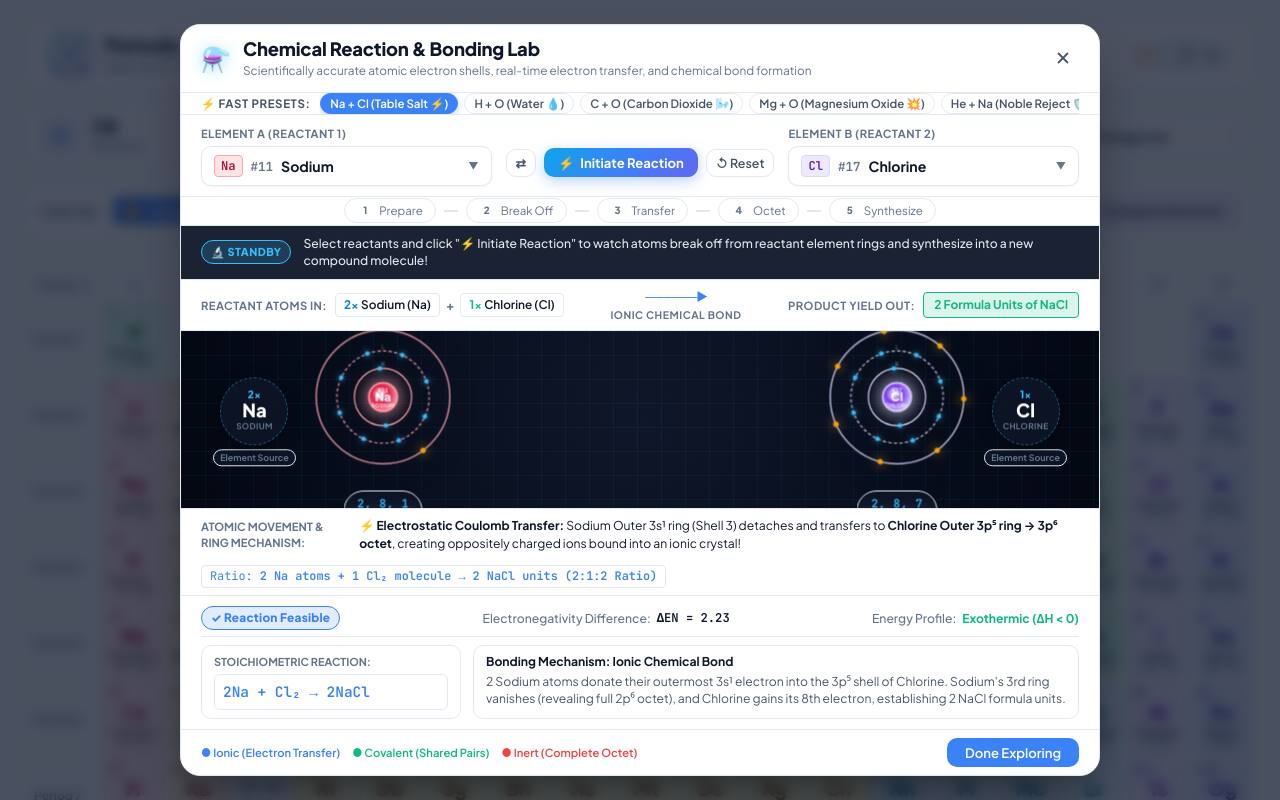
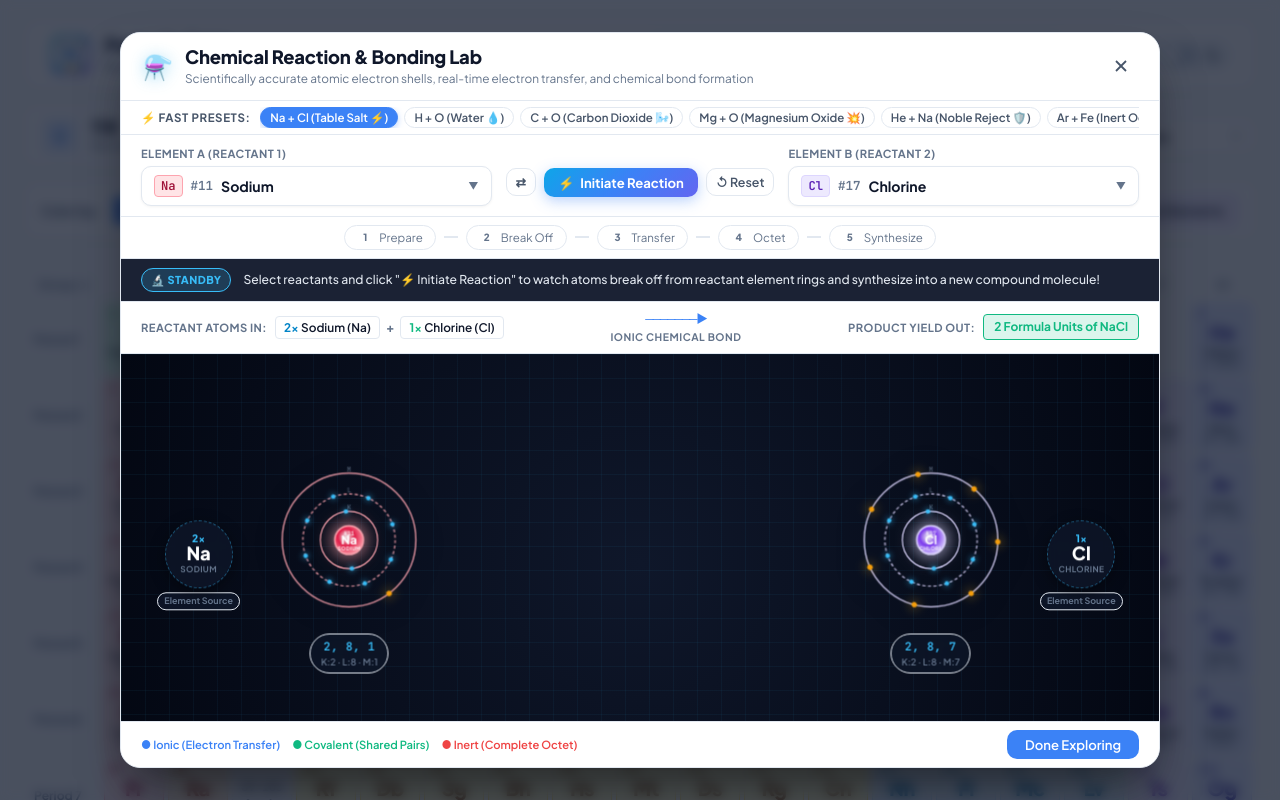
Before and after one commit to VivekMendhe/Periodic-Table, a React (Vite) app: page / in a window 1280 px wide. Both pictures are taken after a click on the button "Simulate Chemical Reactions & Bonding between elements". Shown: the top 800 px of the page. Built offline with nearby package versions, Linux system fonts and the light colour scheme.

Commit message:
fix(reaction-lab): add dedicated scrollable container and prevent flex squishing

```diff
--- a/src/components/ReactionLab/ReactionLabModal.css
+++ b/src/components/ReactionLab/ReactionLabModal.css
@@ -17,27 +17,55 @@
   background: var(--surface-primary);
   border: 1px solid var(--border-color);
   border-radius: var(--radius-xl);
-  max-width: 920px;
+  max-width: 1040px;
   width: 100%;
-  max-height: 94vh;
+  height: 92vh;
+  max-height: 92vh;
   display: flex;
   flex-direction: column;
-  box-shadow: 0 25px 50px -12px rgba(0, 0, 0, 0.45);
-  overflow-y: auto;
-  overflow-x: hidden;
-  scrollbar-width: thin;
-  scrollbar-color: var(--border-color) transparent;
+  box-shadow: 0 25px 50px -12px rgba(0, 0, 0, 0.55);
+  overflow: hidden; /* Header and Footer stay pinned, body scrolls! */
   animation: reactionScaleUp 0.24s cubic-bezier(0.16, 1, 0.3, 1);
 }
 
-/* Header */
+/* Header - Pinned at top */
 .reaction-modal-header {
   display: flex;
   align-items: center;
   justify-content: space-between;
-  padding: 12px 20px;
+  padding: 12px 22px;
   border-bottom: 1px solid var(--border-color);
   background: var(--surface-primary);
+  flex-shrink: 0;
+  z-index: 20;
+}
+
+/* Dedicated Scrollable Body Container with Custom Cyan Scrollbar */
+.reaction-modal-scroll-body {
+  flex: 1;
+  overflow-y: auto;
+  overflow-x: hidden;
+  display: flex;
+  flex-direction: column;
+  scrollbar-width: thin;
+  scrollbar-color: #38bdf8 rgba(15, 23, 42, 0.7);
+}
+
+.reaction-modal-scroll-body::-webkit-scrollbar {
+  width: 8px;
+}
+
+.reaction-modal-scroll-body::-webkit-scrollbar-track {
+  background: rgba(15, 23, 42, 0.7);
+}
+
+.reaction-modal-scroll-body::-webkit-scrollbar-thumb {
+  background: rgba(56, 189, 248, 0.45);
+  border-radius: 4px;
+}
+
+.reaction-modal-scroll-body::-webkit-scrollbar-thumb:hover {
+  background: #38bdf8;
 }
 
 .reaction-title-group {
@@ -95,6 +123,7 @@
   overflow-x: auto;
   white-space: nowrap;
   scrollbar-width: none;
+  flex-shrink: 0;
 }
 
 .reaction-presets-strip::-webkit-scrollbar {
@@ -150,6 +179,7 @@
   padding: 10px 20px;
   background: var(--surface-primary);
   border-bottom: 1px solid var(--border-color);
+  flex-shrink: 0;
 }
 
 .reaction-selector-col {
@@ -242,6 +272,7 @@
   background: var(--bg-secondary);
   border-bottom: 1px solid var(--border-color);
   overflow-x: auto;
+  flex-shrink: 0;
 }
 
 .stepper-step {
@@ -311,6 +342,7 @@
   gap: 12px;
   font-size: 0.76rem;
   transition: all 0.3s ease;
+  flex-shrink: 0;
 }
 
 .narrative-badge {
@@ -370,6 +402,7 @@
   background: var(--bg-secondary);
   border-bottom: 1px solid var(--border-color);
   font-size: 0.78rem;
+  flex-shrink: 0;
 }
 
 .particle-reactants-side,
@@ -457,7 +490,9 @@
    ========================================================== */
 .reaction-arena {
   position: relative;
-  height: 390px;
+  height: 420px;
+  min-height: 420px;
+  flex-shrink: 0;
   background: radial-gradient(circle at center, #0f172a 0%, #030712 100%);
   border-bottom: 1px solid var(--border-color);
   overflow: hidden;
@@ -872,6 +907,7 @@
   border-bottom: 1px solid var(--border-color);
   font-size: 0.76rem;
   flex-wrap: wrap;
+  flex-shrink: 0;
 }
 
 .valence-ledger-item {
@@ -906,11 +942,12 @@
    Reaction Dossier
    ========================================================== */
 .reaction-dossier {
-  padding: 10px 20px;
+  padding: 12px 20px 24px 20px;
   background: var(--surface-primary);
   display: flex;
   flex-direction: column;
-  gap: 8px;
+  gap: 10px;
+  flex-shrink: 0;
 }
 
 .dossier-top-bar {
@@ -1046,6 +1083,7 @@
   padding: 8px 20px;
   border-top: 1px solid var(--border-color);
   background: var(--surface-primary);
+  flex-shrink: 0;
 }
 
 .footer-legend {
--- a/src/components/ReactionLab/ReactionLabModal.tsx
+++ b/src/components/ReactionLab/ReactionLabModal.tsx
@@ -340,7 +340,9 @@ export const ReactionLabModal: React.FC<ReactionLabModalProps> = ({
           </button>
         </div>
 
-        {/* Quick Presets Bar */}
+        {/* Scrollable Modal Body Container */}
+        <div className="reaction-modal-scroll-body">
+          {/* Quick Presets Bar */}
         <div className="reaction-presets-strip">
           <span className="presets-label">⚡ Fast Presets:</span>
           <div className="presets-scroll-pills">
@@ -803,6 +805,7 @@ export const ReactionLabModal: React.FC<ReactionLabModalProps> = ({
             </div>
           </div>
         </div>
+        </div>
 
         {/* Footer */}
         <div className="reaction-modal-footer">
```
